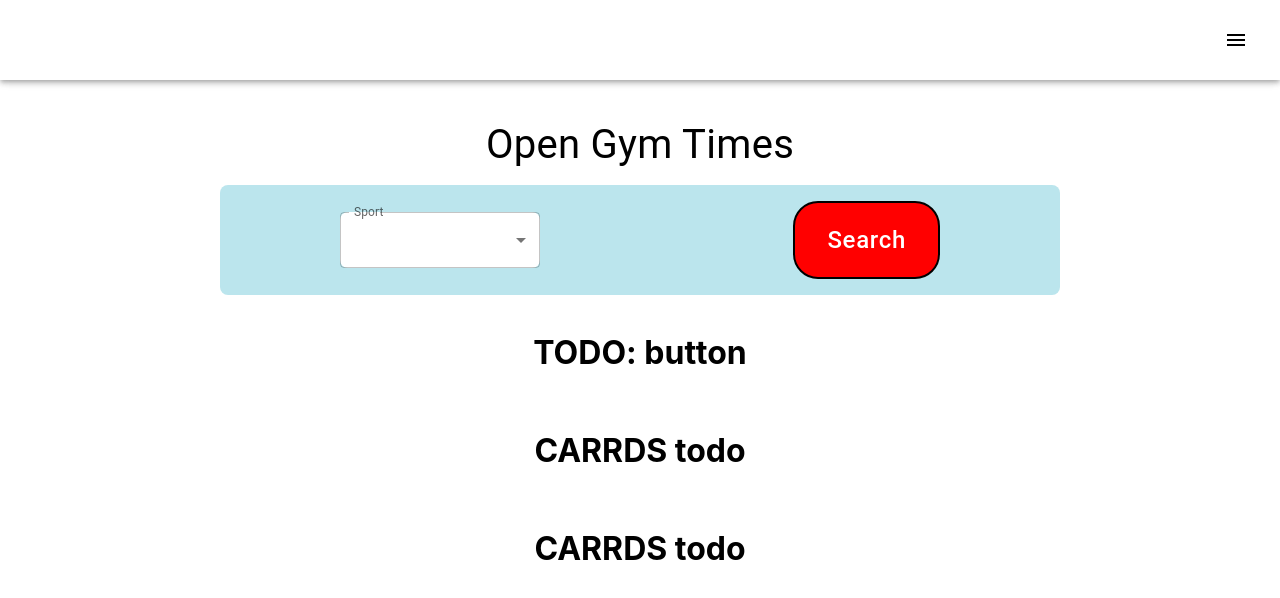
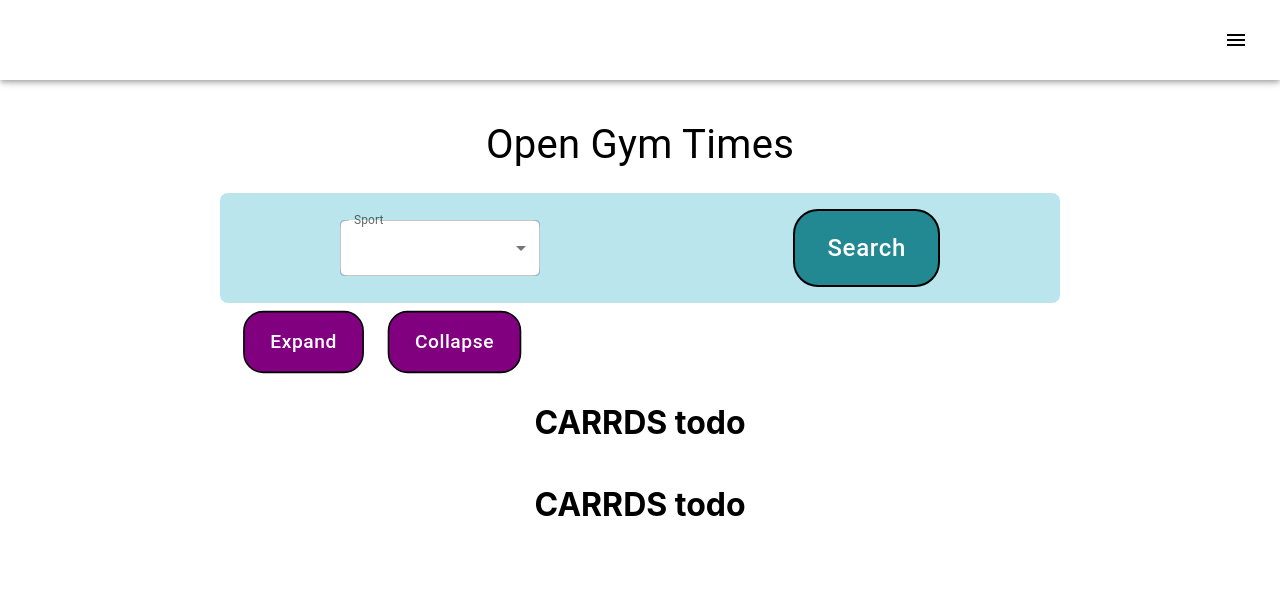
Before and after one commit to camy-code/gymViewerFrontEnd, a React (Create React App) app: page / in a window 1280 px wide. Shown: the top 598 px of the page. Built offline with nearby package versions, Linux system fonts and the light colour scheme.

Commit message:
Made buttons good enough

```diff
--- a/src/components/ButtonGroup.js
+++ b/src/components/ButtonGroup.js
@@ -1,5 +1,32 @@
-export function ButtonGroup({expandClick, collapseClick}) {
-    return <>
-        <h1>TODO: button</h1>
+// MUI importsr
+import { Button, Box } from "@mui/material";
+import Grid from "@mui/material/Grid2";
+import ButtonDesign from "../tools/ButtonDesign";
+import { margin } from "@mui/system";
+
+export function ButtonGroup({ expandClick, collapseClick }) {
+  const style123 = [{scale:0.8, marginRight:-1},
+    ButtonDesign.getButtonStyle("purple", "blue", "white"),
+  ];
+
+  return (
+    <>
+      <Box width={"auto"} sx={{  width:825 }}>
+        <Grid
+          container
+          direction={"row"}
+
+          justifyContent={"flex-start"}
+          alignItems={"flex-start"}
+        >
+          <Button onClick={expandClick} sx={style123}>
+            Expand
+          </Button>
+          <Button onClick={collapseClick} sx={style123}>
+            Collapse
+          </Button>
+        </Grid>
+      </Box>
     </>
+  );
 }
--- a/src/components/Searcher.js
+++ b/src/components/Searcher.js
@@ -47,7 +47,7 @@ export function Searcher() {
           alignItems={"center"}
         >
           <Box sx={{ width: 200 }}>{mForm()}</Box>
-          <Button sx={ButtonDesign.getButtonStyle("red", "red", "white")}>
+          <Button sx={ButtonDesign.getButtonStyle("#228891", "#196970", "white")}>
             Search
           </Button>
         </Grid>
@@ -55,3 +55,4 @@ export function Searcher() {
     </>
   );
 }
+// TODO: make these colors in ColorPick or something so you can change look easily
--- a/src/pages/Home.js
+++ b/src/pages/Home.js
@@ -15,11 +15,12 @@ const Home = () => {
 
     return <>
     <Box>
-        <Grid container direction={"column"} justifyContent={"center"} alignItems={"center"} spacing={2}>
+        <Grid container direction={"column"} justifyContent={"center"} alignItems={"center"} >
             <Typography variant="h4" fontSize={40} sx={{marginTop:5}}>Open Gym Times</Typography>
             {/* step 1 */}
+            <Box sx={{marginTop:3}}>
             <Searcher/>
-
+            </Box>
             {/* step 2 */}
             <ButtonGroup/>
 
```
